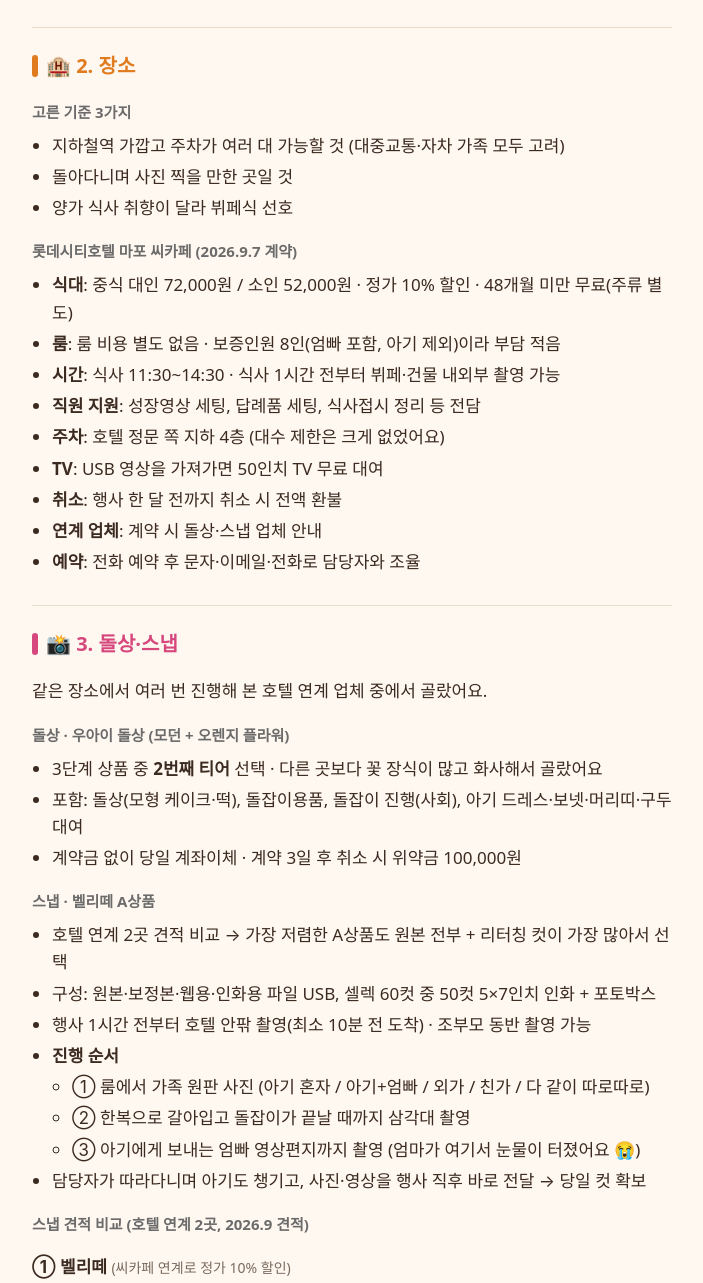
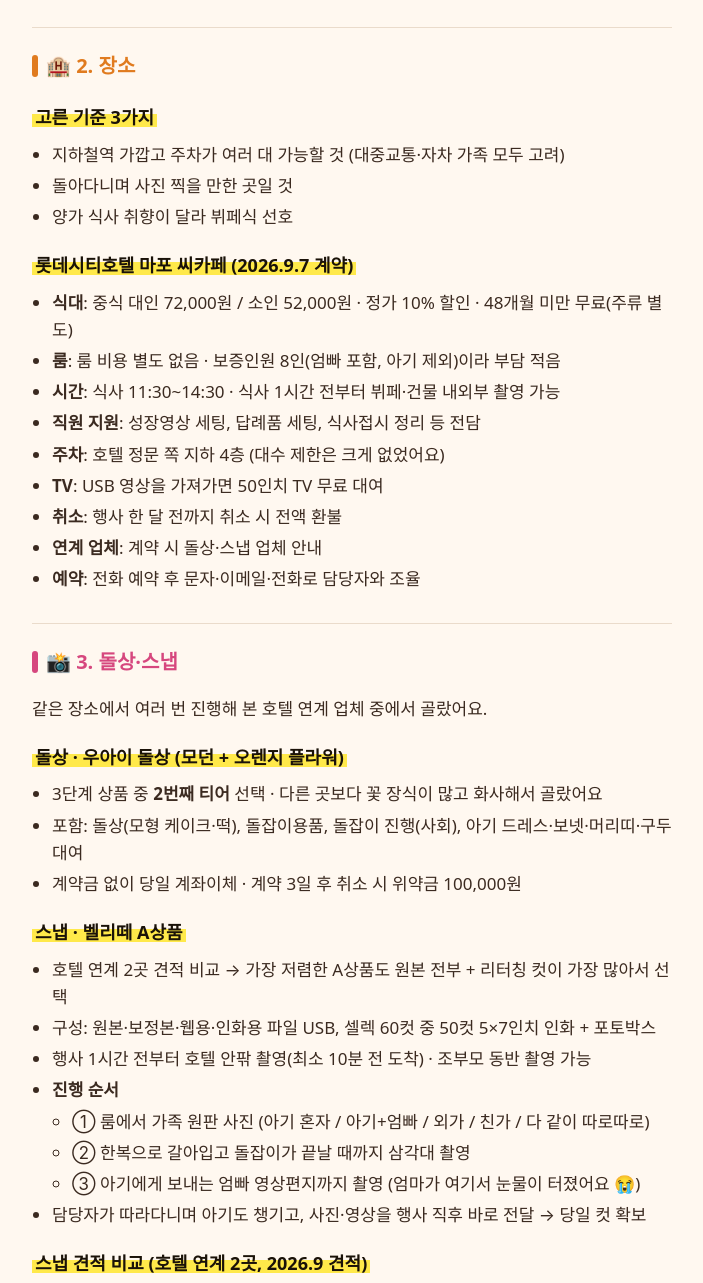
Before and after one commit to ybybgo/seoul-buffet-dol-budget, a plain HTML site: page index.html in a window 1280 px wide. Shown: the part 1227-2510 px from the top of the page, without its empty margins (288-991 px from the left). Drawn offline with Linux system fonts and the light colour scheme.

Commit message:
소제목 폰트 키우고 형광 하이라이트 적용
Co-Authored-By: Claude Sonnet 5.5 <noreply@anthropic.com>

```diff
--- a/index.html
+++ b/index.html
@@ -24,6 +24,8 @@
 :root[data-theme="dark"]{
   --bg:#1B1612;--card:#25201A;--ink:#F3E9DD;--muted:#B9A998;--line:#3A3027;--sum:#D98B45;--soft:#2F261C;--link:#F0A867;
   --blue:#7FA8FF;--orange:#FFAA5C;--pink:#FF8DB3;--green:#5FD08A;--purple:#B79BFF;--gray:#B5B0A8;--red:#FF8A7B;color-scheme:dark}
+@media (prefers-color-scheme: dark){:root:not([data-theme="light"]) h3 span{background:#FFE94A}}
+:root[data-theme="dark"] h3 span{background:#FFE94A}
 *{box-sizing:border-box}
 html{-webkit-text-size-adjust:100%}
 body{margin:0;background:var(--bg);color:var(--ink);font-family:var(--f);font-size:16px;line-height:1.6;
@@ -37,7 +39,8 @@ section{margin:30px 0 0;padding-top:22px;border-top:1px solid var(--line)}
 h2{font-size:20px;margin:0 0 12px;display:flex;gap:8px;align-items:center}
 h2::before{content:"";width:6px;height:22px;border-radius:3px;background:var(--c)}
 h2{color:var(--c)}
-h3{font-size:15px;color:var(--gray);margin:18px 0 8px}
+h3{font-size:18px;font-weight:800;line-height:1.7;color:#1A1208;margin:20px 0 8px}
+h3 span{background:linear-gradient(transparent 38%,#FFE94A 38%,#FFE94A 92%,transparent 92%);padding:0 3px;-webkit-box-decoration-break:clone;box-decoration-break:clone}
 .s1{--c:var(--blue)}.s2{--c:var(--orange)}.s3{--c:var(--pink)}.s4{--c:var(--green)}.s5{--c:var(--purple)}.s6{--c:var(--gray)}.s7{--c:var(--red)}
 ul{margin:6px 0;padding-left:20px}li{margin:4px 0}
 li ul{margin:2px 0}
@@ -89,9 +92,9 @@ footer{margin-top:34px;color:var(--muted);font-size:13px}
 </section>
 
 <section class="s2"><h2>🏨 2. 장소</h2>
-<h3>고른 기준 3가지</h3>
+<h3><span>고른 기준 3가지</span></h3>
 <ul><li>지하철역 가깝고 주차가 여러 대 가능할 것 (대중교통·자차 가족 모두 고려)</li><li>돌아다니며 사진 찍을 만한 곳일 것</li><li>양가 식사 취향이 달라 뷔페식 선호</li></ul>
-<h3>롯데시티호텔 마포 씨카페 (2026.9.7 계약)</h3>
+<h3><span>롯데시티호텔 마포 씨카페 (2026.9.7 계약)</span></h3>
 <ul>
 <li><b>식대</b>: 중식 대인 72,000원 / 소인 52,000원 · 정가 10% 할인 · 48개월 미만 무료(주류 별도)</li>
 <li><b>룸</b>: 룸 비용 별도 없음 · 보증인원 8인(엄빠 포함, 아기 제외)이라 부담 적음</li>
@@ -106,11 +109,11 @@ footer{margin-top:34px;color:var(--muted);font-size:13px}
 
 <section class="s3"><h2>📸 3. 돌상·스냅</h2>
 <p>같은 장소에서 여러 번 진행해 본 호텔 연계 업체 중에서 골랐어요.</p>
-<h3>돌상 · 우아이 돌상 (모던 + 오렌지 플라워)</h3>
+<h3><span>돌상 · 우아이 돌상 (모던 + 오렌지 플라워)</span></h3>
 <ul><li>3단계 상품 중 <b>2번째 티어</b> 선택 · 다른 곳보다 꽃 장식이 많고 화사해서 골랐어요</li>
 <li>포함: 돌상(모형 케이크·떡), 돌잡이용품, 돌잡이 진행(사회), 아기 드레스·보넷·머리띠·구두 대여</li>
 <li>계약금 없이 당일 계좌이체 · 계약 3일 후 취소 시 위약금 100,000원</li></ul>
-<h3>스냅 · 벨리떼 A상품</h3>
+<h3><span>스냅 · 벨리떼 A상품</span></h3>
 <ul><li>호텔 연계 2곳 견적 비교 → 가장 저렴한 A상품도 원본 전부 + 리터칭 컷이 가장 많아서 선택</li>
 <li>구성: 원본·보정본·웹용·인화용 파일 USB, 셀렉 60컷 중 50컷 5×7인치 인화 + 포토박스</li>
 <li>행사 1시간 전부터 호텔 안팎 촬영(최소 10분 전 도착) · 조부모 동반 촬영 가능</li>
@@ -120,7 +123,7 @@ footer{margin-top:34px;color:var(--muted);font-size:13px}
 <li>③ 아기에게 보내는 엄빠 영상편지까지 촬영 (엄마가 여기서 눈물이 터졌어요 😭)</li></ul></li>
 <li>담당자가 따라다니며 아기도 챙기고, 사진·영상을 행사 직후 바로 전달 → 당일 컷 확보</li></ul>
 
-<h3>스냅 견적 비교 (호텔 연계 2곳, 2026.9 견적)</h3>
+<h3><span>스냅 견적 비교 (호텔 연계 2곳, 2026.9 견적)</span></h3>
 <p><b>① 벨리떼</b> <span class="note">(씨카페 연계로 정가 10% 할인)</span></p>
 <table><tr><th style="width:34%">상품 · 가격</th><th>포함 내용</th></tr>
 <tr><td class="k">A<br><s>500,000</s>원 → 450,000원</td><td>원본·리터칭 50컷·SNS용 파일(USB), 5×7인치 50매 인화, 전용 포토박스, 가족 원판사진 포함</td></tr>
@@ -144,11 +147,11 @@ footer{margin-top:34px;color:var(--muted);font-size:13px}
 <tr><td>놋담 어린이 수저세트 1개 (조카용)</td><td>30,900원</td></tr>
 <tr><td>유기 전용 수세미 × 5개</td><td>12,500원</td></tr>
 <tr><td><b>합계</b> (2026.11.3 구매확정)</td><td><b>247,900원</b></td></tr></table>
-<h3>고른 이유</h3>
+<h3><span>고른 이유</span></h3>
 <ul><li>쓰거나 먹어서 사라지는 물건은 제외</li><li>오래 두고 쓸 수 있고, 세월이 묻어도 가치 있는 물건</li>
 <li>4~5년 뒤 할머니 집·친척 집에서도 “이거 첫 생일에 선물받은 거야” 하고 보여줄 수 있는 물건</li>
 <li>각인 문구: 아기 애칭 + 첫돌</li></ul>
-<h3>보자기 셀프 포장</h3>
+<h3><span>보자기 셀프 포장</span></h3>
 <ul><li>업체 보자기 포장 옵션은 건당 4,500원 (5건 22,500원) → <b>셀프 포장</b>으로 결정</li>
 <li>보자기 10장 7,500원, 4장 사용</li>
 <li>포장법 참고 영상: <a href="https://youtu.be/OnOfnPaCnhI?t=1168" rel="noopener">셀프 보자기 포장</a></li></ul>
```
